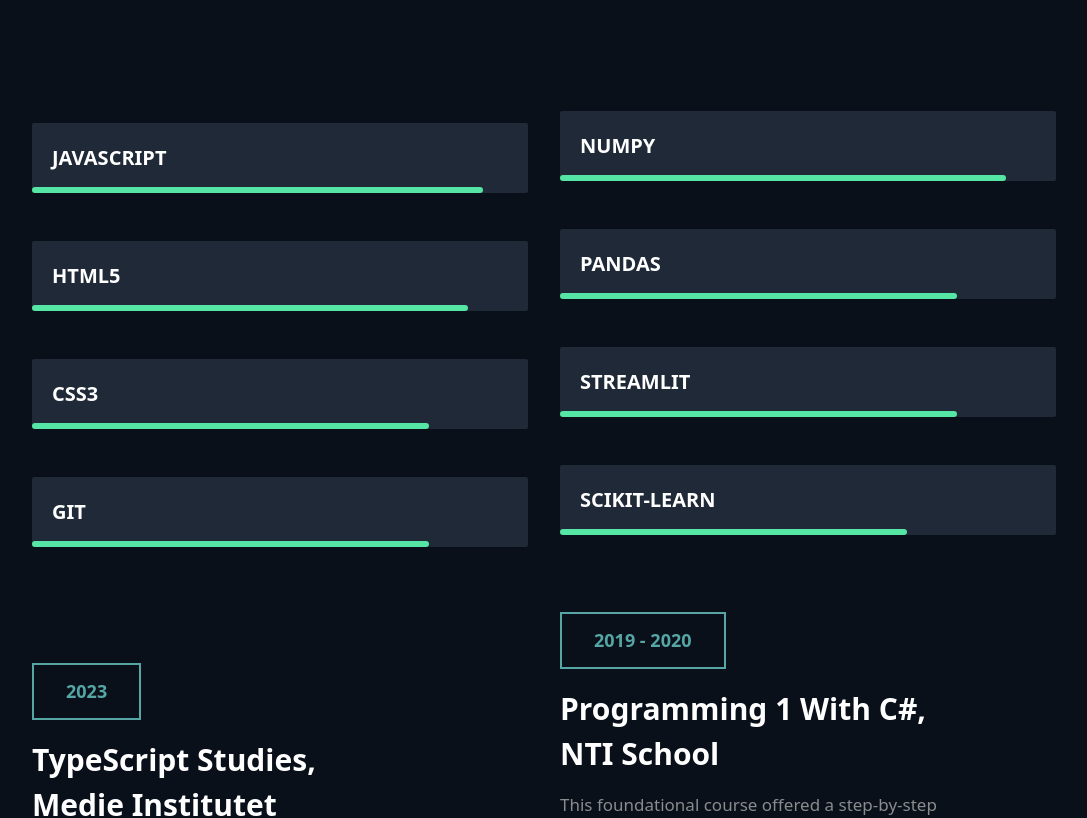
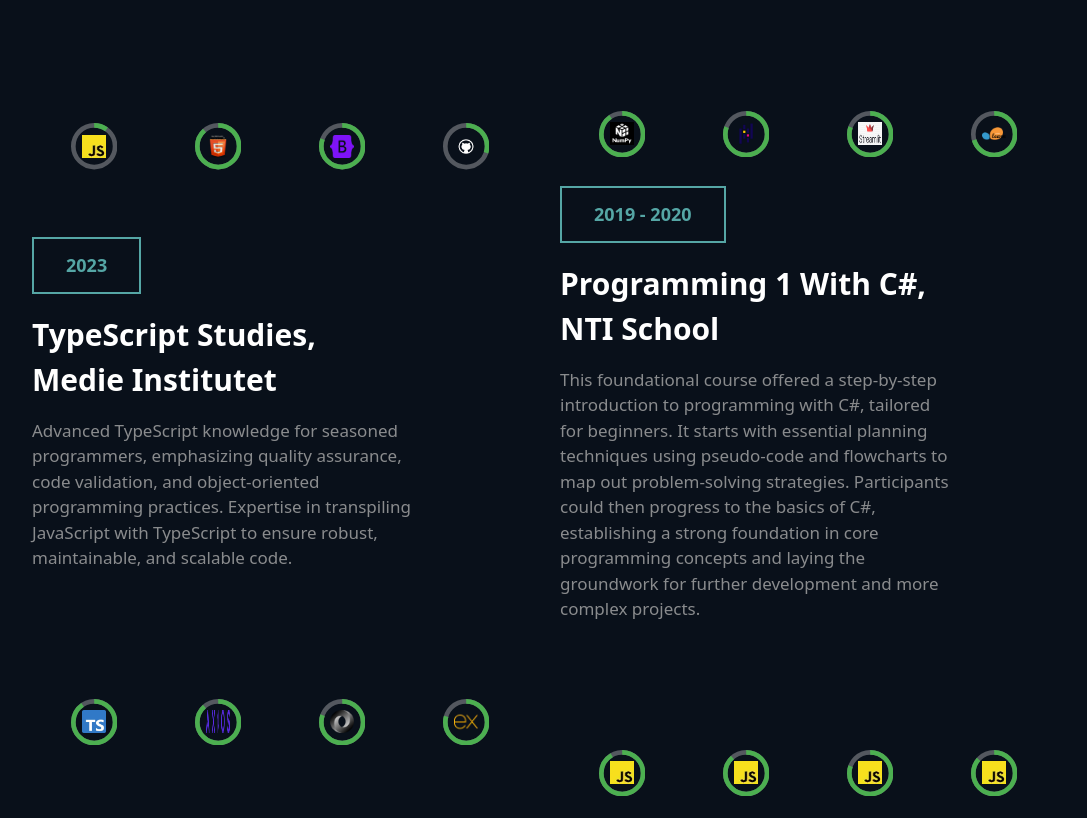
Before and after one commit to MarioDanilo0111/port_folio, a Next.js app: page / in a window 1280 px wide. Shown: the part 4700-5518 px from the top of the page, without its empty margins (96-1183 px from the left). Built offline with nearby package versions, Linux system fonts and the light colour scheme.

Commit message:
Changing the skills to images and the format of learned rate, renderin size and adding more images, this is a test

```diff
--- a/pages/Components/Skills.tsx
+++ b/pages/Components/Skills.tsx
@@ -1,6 +1,44 @@
 import React from "react";
 import SkillsItem from "./SkillsItem";
 import SkillsLanguage from "./SkillsLanguage";
+
+import skillCss from "../../public/icons/bootstrap.webp";
+import skillGit from "../../public/icons/github-icon.webp";
+import {
+  SkillJavaScript,
+  /* SkillCss,
+  SkillGit, */
+  SkillApi,
+  SkillBootstrap,
+  SkillCrud,
+  SkillMailJs,
+  SkillExpressjs,
+  SkillHtml5,
+  SkillGithub,
+  SkillNodeSass,
+  SkillNodejsPlain,
+  SkillNumpy,
+  SkillAxios,
+  SkillMongodb,
+  SkillPandas,
+  SkillPlotly_py,
+  SkillReactHooks,
+  SkillReact_Router,
+  SkillReactRouter,
+  SkillReact,
+  SkillScikitLearn,
+  SkillStreamlit_py,
+  SkillStreamlit,
+  SkillStreamlitPy,
+  SkillTypeJson,
+  SkillTypescriptIcon,
+  SkillVitejs,
+  SkillPassport_google,
+  SkillPassportLogo,
+  SkillPassportSvg,
+  /* SkillPassport,
+  SkillPlotly, */
+} from "../imageImport";
 
 const Skills = () => {
   return (
@@ -22,10 +60,14 @@ const Skills = () => {
               skill2="HTML5"
               skill3="CSS3"
               skill4="GIT"
-              level1="w-[91%]"
-              level2="w-[88%]"
-              level3="w-[80%]"
-              level4="w-[80%]"
+              level1={10}
+              level2={88}
+              level3={80}
+              level4={30}
+              skill1Imagen={SkillJavaScript}
+              skill2Imagen={SkillHtml5}
+              skill3Imagen={skillCss}
+              skill4Imagen={skillGit}
             />
           </div>
           <div className="">
@@ -40,10 +82,14 @@ const Skills = () => {
               skill2="PANDAS"
               skill3="STREAMLIT"
               skill4="SCIKIT-LEARN"
-              level1="w-[90%]"
-              level2="w-[80%]"
-              level3="w-[80%]"
-              level4="w-[70%]"
+              level1={90}
+              level2={80}
+              level3={80}
+              level4={70}
+              skill1Imagen={SkillNumpy}
+              skill2Imagen={SkillPandas}
+              skill3Imagen={SkillStreamlit}
+              skill4Imagen={SkillScikitLearn}
             />
           </div>
           <div className="">
@@ -59,10 +105,14 @@ const Skills = () => {
               skill2="INTERFACE"
               skill3="UNIONS"
               skill4="MODULES"
-              level1="w-[90%]"
-              level2="w-[88%]"
-              level3="w-[80%]"
-              level4="w-[79%]"
+              level1={90}
+              level2={88}
+              level3={80}
+              level4={79}
+              skill1Imagen={SkillTypescriptIcon}
+              skill2Imagen={SkillAxios}
+              skill3Imagen={SkillTypeJson}
+              skill4Imagen={SkillExpressjs}
             />
           </div>
           <div className="">
@@ -77,10 +127,14 @@ const Skills = () => {
               skill2="Control Structures"
               skill3="Arrays"
               skill4="Principles of O.O.P."
-              level1="w-[91%]"
-              level2="w-[88%]"
-              level3="w-[80%]"
-              level4="w-[86%]"
+              level1={91}
+              level2={88}
+              level3={80}
+              level4={86}
+              skill1Imagen={SkillJavaScript}
+              skill2Imagen={SkillJavaScript}
+              skill3Imagen={SkillJavaScript}
+              skill4Imagen={SkillJavaScript}
             />
           </div>
         </div>
--- a/pages/Components/SkillsLanguage.tsx
+++ b/pages/Components/SkillsLanguage.tsx
@@ -1,60 +1,88 @@
 import React from "react";
 
+import { StaticImageData } from "next/image";
+
 interface Props {
-  level2: string;
-  level1: string;
-  level3: string;
-  level4: string;
   skill1: string;
   skill2: string;
   skill3: string;
   skill4: string;
+  level1: number;
+  level2: number;
+  level3: number;
+  level4: number;
+  skill1Imagen: StaticImageData;
+  skill2Imagen: StaticImageData;
+  skill3Imagen: StaticImageData;
+  skill4Imagen: StaticImageData;
 }
 
-const SkillsLanguage = ({
+const SkillsLanguage: React.FC<Props> = ({
+  skill1,
+  skill2,
+  skill3,
+  skill4,
   level1,
   level2,
   level3,
   level4,
-  skill1,
-  skill2,
-  skill3,
-  skill4,
-}: Props) => {
+  skill4Imagen,
+  skill1Imagen,
+  skill2Imagen,
+  skill3Imagen,
+}) => {
+  const radius = 45;
+  const circleCircumference = 2 * Math.PI * radius;
+
+  const getStrokeDashoffset = (level: number) => {
+    return circleCircumference - (level * circleCircumference) / 100;
+  };
+
+  const skillsData = [
+    { skill: skill1, image: skill1Imagen, level: level1 },
+    { skill: skill2, image: skill2Imagen, level: level2 },
+    { skill: skill3, image: skill3Imagen, level: level3 },
+    { skill: skill4, image: skill4Imagen, level: level4 },
+  ];
   return (
-    <div>
-      <div className="relative mb-[3rem]">
-        <h1 className="p-5 w-[100%] uppercase bg-gray-800 rounded-sm text-white text-[20px] font-bold">
-          {skill1}
-        </h1>
-        <span
-          className={`${level1} bottom-0 h-[6px] absolute bg-[#55e6a5] rounded-xl`}
-        ></span>
-      </div>
-      <div className="relative mb-[3rem]">
-        <h1 className="p-5 w-[100%] uppercase bg-gray-800 rounded-sm text-white text-[20px] font-bold">
-          {skill2}
-        </h1>
-        <span
-          className={`${level2} bottom-0 h-[6px] absolute bg-[#55e6a5] rounded-xl`}
-        ></span>
-      </div>
-      <div className="relative mb-[3rem]">
-        <h1 className="p-5 w-[100%] uppercase bg-gray-800 rounded-sm text-white text-[20px] font-bold">
-          {skill3}
-        </h1>
-        <span
-          className={`${level3} bottom-0 h-[6px] absolute bg-[#55e6a5] rounded-xl`}
-        ></span>
-      </div>
-      <div className="relative mb-[3rem]">
-        <h1 className="p-5 w-[100%] uppercase bg-gray-800 rounded-sm text-white text-[20px] font-bold">
-          {skill4}
-        </h1>
-        <span
-          className={`${level4} bottom-0 h-[6px] absolute bg-[#55e6a5] rounded-xl`}
-        ></span>
-      </div>
+    <div className="grid  w-[100%] h-[100%]  grid-cols-4 md:grid-cols-4 lg:grid-cols-4 justify-items-center">
+      {skillsData.map(({ skill, image, level }, index) => (
+        <div
+          key={index}
+          className="relative flex items-center justify-center w-[100%] h-[100%] md:w-[2.3rem] md:h-[2.3rem] lg:w-[2.9rem] lg:h-[2.9rem]"
+        >
+          <svg className="absolute w-full h-full" viewBox="0 0 100 100">
+            <circle
+              cx="50"
+              cy="50"
+              r="45"
+              stroke="#e0e0e0"
+              strokeWidth="10"
+              fill="none"
+              className="opacity-35"
+            />
+            <circle
+              cx="50"
+              cy="50"
+              r="45"
+              stroke="#4caf50"
+              strokeWidth="10"
+              fill="none"
+              strokeDasharray={circleCircumference}
+              strokeDashoffset={getStrokeDashoffset(level)}
+              className="transform -rotate-90 origin-center"
+            />
+          </svg>
+          <img
+            src={image.src}
+            alt={`${skill} icon`}
+            className="relative z-10 w-[50%] h-[50%]"
+          />
+          {/* <span className="absolute text-white text-xs md:text-sm lg:text-base">
+            {level}
+          </span> */}
+        </div>
+      ))}
     </div>
   );
 };
--- /dev/null
+++ b/pages/imageImport.tsx
@@ -0,0 +1,61 @@
+import SkillApi from "../public/icons/API.webp";
+import SkillAxios from "../public/icons/axios.webp";
+import SkillBootstrap from "../public/icons/bootstrap.webp";
+import SkillCrud from "../public/icons/crud.webp";
+import SkillMailJs from "../public/icons/emailJs.webp";
+import SkillExpressjs from "../public/icons/expressjs.webp";
+import SkillHtml5 from "../public/icons/html5.png";
+import SkillGithub from "../public/icons/github-icon.webp";
+import SkillJavaScript from "../public/icons/javascript.webp";
+import SkillMongodb from "../public/icons/mongodb.webp";
+import SkillNodeSass from "../public/icons/node-sass.webp";
+import SkillNumpy from "../public/icons/numPy.png";
+import SkillNodejsPlain from "../public/icons/nodejs-plain.webp";
+import SkillPandas from "../public/icons/Pandas.png";
+import SkillPassport_google from "../public/icons/passport_google.webp";
+import SkillPassportLogo from "../public/icons/passport-logo.webp";
+import SkillPassportSvg from "../public/icons/passport-logo.webp";
+import SkillPlotly_py from "../public/icons/plotly_py.webp";
+import SkillReactHooks from "../public/icons/react-hooks.webp";
+import SkillReact_Router from "../public/icons/react-router.svg";
+import SkillReactRouter from "../public/icons/react-router.webp";
+import SkillReact from "../public/icons/react.svg";
+import SkillScikitLearn from "../public/icons/scikit-learn.png";
+import SkillStreamlit_py from "../public/icons/streamlit_py.svg";
+import SkillStreamlit from "../public/icons/streamlit.webp";
+import SkillStreamlitPy from "../public/icons/streamlitPy.webp";
+import SkillTypeJson from "../public/icons/typeJson.webp";
+import SkillTypescriptIcon from "../public/icons/typescript-icon.webp";
+import SkillVitejs from "../public/icons/vitejs.svg";
+
+export {
+  SkillApi,
+  SkillAxios,
+  SkillBootstrap,
+  SkillCrud,
+  SkillMailJs,
+  SkillExpressjs,
+  SkillHtml5,
+  SkillGithub,
+  SkillJavaScript,
+  SkillMongodb,
+  SkillNodeSass,
+  SkillNumpy,
+  SkillNodejsPlain,
+  SkillPandas,
+  SkillPassport_google,
+  SkillPassportLogo,
+  SkillPassportSvg,
+  SkillPlotly_py,
+  SkillReactHooks,
+  SkillReact_Router,
+  SkillReactRouter,
+  SkillReact,
+  SkillScikitLearn,
+  SkillStreamlit_py,
+  SkillStreamlit,
+  SkillStreamlitPy,
+  SkillTypeJson,
+  SkillTypescriptIcon,
+  SkillVitejs,
+};
--- a/tsconfig.json
+++ b/tsconfig.json
@@ -17,6 +17,6 @@
       "@/*": ["./*"]
     }
   },
-  "include": ["next-env.d.ts", "**/*.ts", "**/*.tsx"],
+  "include": ["next-env.d.ts", "**/*.ts", "**/*.tsx", "src"],
   "exclude": ["node_modules"]
 }
```
Also changed, not shown: types/images.d.ts (added, +24 -0 lines), public/icons/html5.png (added), public/icons/numPy.png (added).
